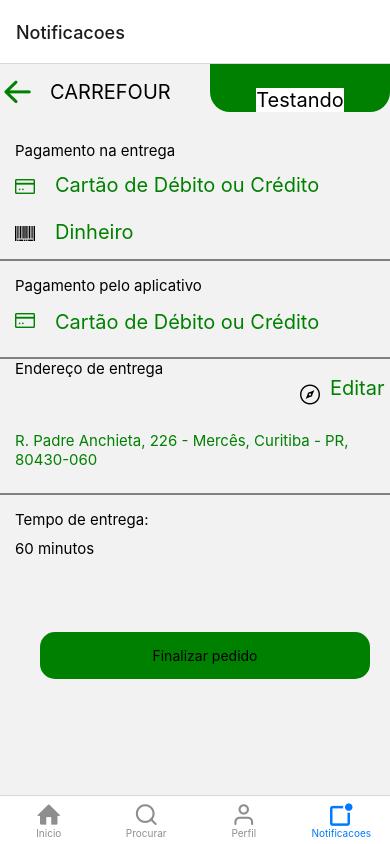
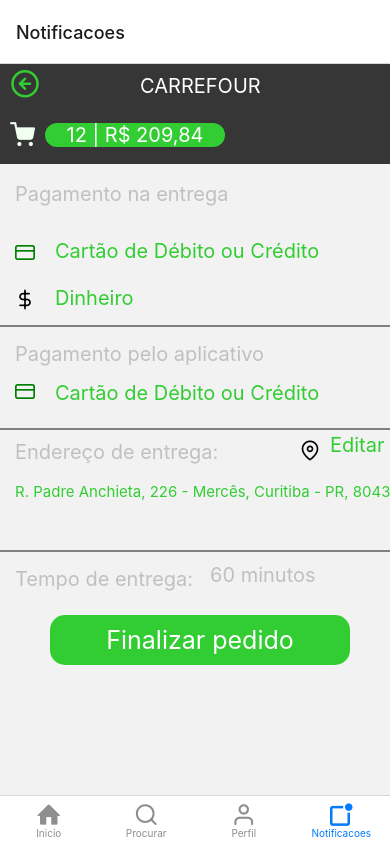
Before and after one commit to RicksonEdward29/minhas_telas, a React Native app: screen /Notificacoes in a window 390 px wide. Built offline with nearby package versions, Linux system fonts and the light colour scheme.

Commit message:
TELAS FINALIZADAS

```diff
--- a/src/Pages/Home/index.js
+++ b/src/Pages/Home/index.js
@@ -18,16 +18,16 @@
             <Text style={{left:10, marginTop:-80, fontSize:25,}}>00:35:50</Text>
         </View>
         <View>
-            <Icon style={styles.icon2} name="circledown" size={25} color='#000'></Icon>
-            <Icon style={styles.icon2} name="circledown" size={25} color='#000'></Icon>
-            <Icon style={styles.icon2} name="circledown" size={25} color='#000'></Icon>
-            <Icon style={styles.icon3} name="ellipsis1" size={80} color='#000'></Icon>
-            <Icon style={styles.icon4} name="ellipsis1" size={80} color='#000'></Icon>
+            <Icon style={styles.icon2} name="circledown" size={25} color='#32CD32'></Icon>
+            <Icon style={styles.icon2} name="circledown" size={25} color='#32CD32'></Icon>
+            <Icon style={styles.icon2} name="circledown" size={25} color='#32CD32'></Icon>
+            <Icon style={styles.icon3} name="ellipsis1" size={80} color='#00FF00'></Icon>
+            <Icon style={styles.icon4} name="ellipsis1" size={80} color='#00FF00'></Icon>
         </View>
         <View>
-              <Text style={{fontSize:15, position:'absolute', margin: -75 }}>Mercadorias sendo separadas</Text>
-              <Text style={{fontSize:15, position:'absolute', margin: 25, left:-100, }}>Mercadorias em transporte</Text>
-              <Text style={{fontSize:15, position:'absolute', margin: 120, right: -205, }}>Mercadorias a caminh</Text>
+            <Text style={{fontSize:15, position:'absolute', textAlign:'center', margin: -75, color:'#C0C0C0' }}>Mercadorias sendo separadas</Text>
+            <Text style={{fontSize:15, position:'absolute', textAlign:'center', margin: 25, left:-100, color:'#C0C0C0' }}>Mercadorias em transporte</Text>
+            <Text  style={{fontSize: 15, color:'black', textAlign:'center', position:'absolute', top: 120, right:-105, color:'#C0C0C0'}}>Mercadorias a caminho</Text>
         </View>
         <View>
             <View style={styles.sreenSup}></View>
@@ -39,9 +39,13 @@
 const styles = StyleSheet.create({
     container:{
         flex:1,
+        justifyContent:'center',
+        alignItems:'center',
+        position:'relative',
+        backgroundColor:'white',
+        marginTop: -150,
 
-        alignItems:'center',
-        backgroundColor:'white',
+
     },
     texto1:{
         fontSize: 15,
@@ -49,21 +53,23 @@
         margin: -25,
         textAlign:'center',
 
-
     },
     Image:{
         width:300,
         height:59,
         margin:80,
+        top: 30,
 
     },
     icon:{
         right:70,
         margin: 50,
 
+
+
     },
     icon2:{
-        right:120,
+        right:150,
         margin:35,
     },
     icon3:{
@@ -79,9 +85,9 @@
         right:-35,
     },
     sreenSup:{
-        backgroundColor:'black',
+        backgroundColor:'#363636',
         width:500,
-        height:150,
+        height:130,
         marginTop:-500,
     }
 
--- a/src/Pages/Notification/index.js
+++ b/src/Pages/Notification/index.js
@@ -1,47 +1,44 @@
 import React from 'react';
-import { SafeAreaView, Text, View, StyleSheet, TouchableOpacity} from 'react-native';
-import Icon from 'react-native-vector-icons/AntDesign'
+import { SafeAreaView, Text, View, StyleSheet, TouchableOpacity,  } from 'react-native';
+import Icon from   'react-native-vector-icons/Feather'
 
-
-import { color } from 'react-native/Libraries/Components/View/ReactNativeStyleAttributes';
 
 export default function Notification() {
     return(
         <SafeAreaView style={StyleSheet.container}>
+        <View style={styles.espacoSup}>
+            <Text style={styles.texto}>CARREFOUR</Text>
+            <Icon style={styles.icone} name="arrow-left-circle" size={30} color="#32CD32"></Icon>
+            <Icon style={styles.icone1} name="shopping-cart" size={25} color="#F0FFF0"></Icon>
+            <TouchableOpacity style={styles.button1} onPress={() => {}}>
+                    <Text style={{fontSize: 20, color: 'white',}}>12 | R$ 209,84</Text>
+            </TouchableOpacity>
         <View style={StyleSheet.sup}>
-             <Text style={Superior.texto}>CARREFOUR</Text>
-             <Icon style={Superior.icone} name="arrowleft" size={35} color="green"></Icon>
             <Text style={Superior.texto3}>Pagamento na entrega</Text>
-             <Icon style={Superior.icone04} name="creditcard" size={20} color="green"></Icon>
+            <Icon style={Superior.icone04} name="credit-card" size={20} color="green"></Icon>
             <Text style={Superior.texto4}>Cartão de Débito ou Crédito</Text>
-             <Icon style={Superior.icone05} name="barcode" size={20} color="black"></Icon>
+            <Icon style={Superior.icone05} name="dollar-sign" size={20} color="black"></Icon>
             <Text style={Superior.texto5}>Dinheiro</Text>
             <View style={Superior.linha1}></View>
             <Text style={Superior.texto6}>Pagamento pelo aplicativo</Text>
             <Text style={Superior.texto7}>Cartão de Débito ou Crédito</Text>
-             <Icon style={Superior.icone07} name="creditcard" size={20} color="green"></Icon>
+            <Icon style={Superior.icone07} name="credit-card" size={20} color="green"></Icon>
             <View style={Superior.linha2}></View>
-             <Text style={Superior.texto8}>Endereço de entrega</Text>
-             <Icon style={Superior.icone09} name="find" size={20} color="black"></Icon>
-             <Text style={Superior.texto9}>R. Padre Anchieta, 226 - Mercês, Curitiba - PR, 80430-060</Text>
+            <Text style={Superior.texto8}>Endereço de entrega:</Text>
+            <Icon style={Superior.icone09} name="map-pin" size={20} color="black"></Icon>
+            <Text adjustsFontSizeToFit={true} style={Superior.texto9}>
+            R. Padre Anchieta, 226 - Mercês, Curitiba - PR, 80430-060
+            </Text>
             <Text style={Superior.texto10}>Editar</Text>
             <View style={Superior.linha3}></View>
             <Text style={Superior.texto11}>Tempo de entrega:</Text>
             <Text style={Superior.texto12}>60 minutos</Text>
+            <TouchableOpacity style={Superior.button2} onPress={() => {}}>
+                    <Text style={{fontSize: 25, color: 'white', top: 10,}}>Finalizar pedido</Text>
+            </TouchableOpacity>
         </View>
             <View style={Superior.quadrado}></View>
-            <TouchableOpacity style={botao.button} onPress={() => {}}>
-             <View style={botao.container}>
-              <Text style={botao.texto13}>Testando</Text>
             </View>
-            </TouchableOpacity>
-            <TouchableOpacity style={botao2.button2} onPress={() => {}}>
-             <View style={botao.container2}>
-              <Text style={botao.texto14}>Finalizar pedido</Text>
-             </View>
-            </TouchableOpacity>
-
-
         </SafeAreaView>
     );
 }
@@ -52,6 +49,39 @@
         alignItems:'center',
 
     },
+    espacoSup:{
+        width: 500,
+        height: 100,
+        backgroundColor: '#363636',
+    },
+    texto:{
+        fontSize: 20,
+        color:"white",
+        left: 140,
+        top: 10,
+    },
+    icone:{
+        top: -20,
+        left: 10,
+    },
+    button1:{
+        alignItems:'center',
+        backgroundColor:'#32CD32',
+        paddingBottom: 0,
+        width: 180,
+        top: -25,
+        left: 45,
+        borderRadius: 20,
+    },
+    textoButton:{
+
+        backgroundColor:'white',
+    },
+    icone1:{
+        left: 10,
+        top: 0,
+    }
+
 
 
 });
@@ -64,22 +94,11 @@
         backgroundColor: "black",
     },
 
-
-    texto:{
+    texto3:{
         fontSize: 20,
-        color:"black",
-        left: 50,
-        top: 16,
-    },
-    icone:{
-        marginTop: -15,
-    },
-
-    texto3:{
-        fontSize: 15,
-        color:"black",
+        color:"#C0C0C0",
         left: 15,
-        top: 30,
+        top: 10,
     },
     icone04:{
         top: 45,
@@ -87,7 +106,7 @@
     },
     texto4:{
         fontSize: 20,
-        color:"green",
+        color:"#32CD32",
         left: 55,
         top: 20,
     },
@@ -97,7 +116,7 @@
     },
     texto5:{
         fontSize: 20,
-        color:"green",
+        color:"#32CD32",
         left: 55,
         top: 20,
 
@@ -109,8 +128,8 @@
         backgroundColor:'grey',
     },
     texto6:{
-        fontSize: 15,
-        color:"black",
+        fontSize: 20,
+        color:"#C0C0C0",
         left: 15,
         top: 50,
     },
@@ -120,7 +139,7 @@
     },
     texto7:{
         fontSize: 20,
-        color:"green",
+        color:"#32CD32",
         left: 55,
         top: 65,
     },
@@ -131,26 +150,30 @@
         backgroundColor:'grey',
     },
     texto8:{
-        fontSize: 15,
-        color:"black",
+        fontSize: 20,
+        color:"#C0C0C0",
         left: 15,
-        top: 65,
+        top: 75,
     },
     icone09:{
-        top: 70,
+        top: 50,
         left: 300,
+
     },
     texto9:{
         fontSize: 15,
-        color:"green",
+        color:"#32CD32",
         left: 15,
-        top: 95,
+        top: 70,
+
+
+
     },
     texto10:{
         fontSize: 20,
         top: 2,
         left: 330,
-        color:'green',
+        color:'#32CD32',
     },
     linha3:{
         width: 500,
@@ -159,63 +182,27 @@
         backgroundColor:'grey',
     },
     texto11:{
-        fontSize: 15,
-        color:"black",
+        fontSize: 20,
+        color:"#C0C0C0",
         left: 15,
         top: 110,
     },
     texto12:{
-        fontSize: 15,
-        color:"black",
-        left: 15,
-        top: 120,
+        fontSize: 20,
+        color:"#C0C0C0",
+        left: 210,
+        top: 82,
+    },
+    button2:{
+        alignItems:'center',
+        backgroundColor:'#32CD32',
+        paddingBottom: 20,
+        width: 300,
+        top: 110,
+        left: 50,
+        borderRadius: 15,
     }
 
 
 
 })
-
-const botao = StyleSheet.create({
-    container:{
-        flex:1,
-        alignItems:'center',
-        marginTop: 50,
-    },
-    button:{
-        alignItems:'center',
-        backgroundColor:'green',
-        padding: 0,
-        width: 180,
-        top: -400,
-        left: 210,
-        borderRadius: 20,
-
-
-    },
-    texto13:{
-        fontSize: 20,
-        backgroundColor:'white',
-    }
-})
-
-const botao2 = StyleSheet.create({
-    container2:{
-        flex:1,
-        alignItems:'center',
-        marginTop: 50,
-    },
-    button2:{
-        alignItems:'center',
-        backgroundColor:'green',
-        padding: 15,
-        width: 330,
-        top: 120,
-        left: 40,
-        borderRadius: 15,
-
-    },
-    texto14:{
-        fontSize: 25,
-        backgroundColor:'white',
-    }
-})
```
Lines whose indentation alone changed are shown as unchanged.
